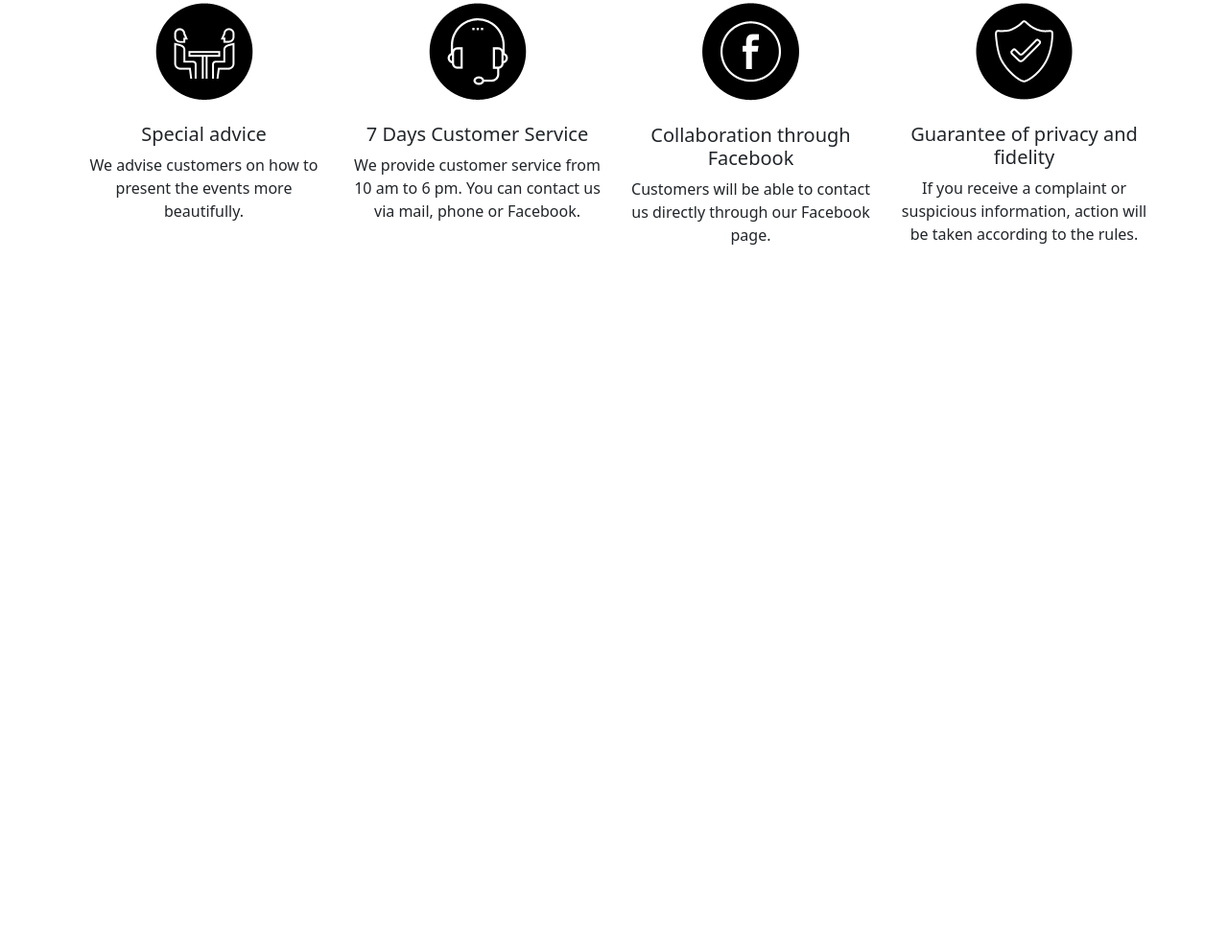
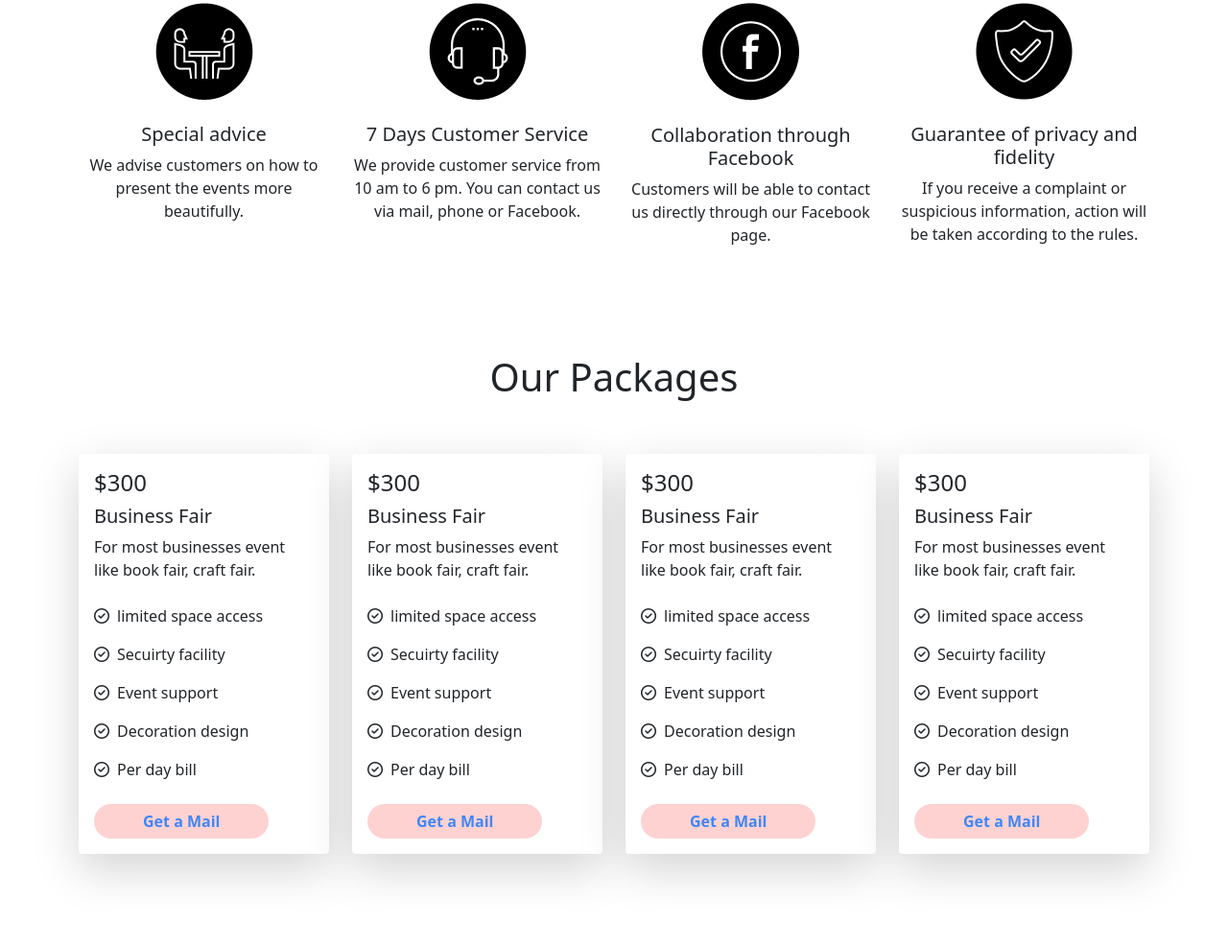
Before and after one commit to mdrashadul-rimon/event-management, a plain HTML site: page index.html in a window 1280 px wide. Shown: the part 716-1702 px from the top of the page at 96% size. Before the commit the page ends 1037 px from the top, so only its background shows below. Drawn offline with nearby package versions, Linux system fonts and the light colour scheme.

Commit message:
packges added

```diff
--- a/css/style.css
+++ b/css/style.css
@@ -28,3 +28,12 @@
     border-radius: 5px;
     font-weight: 600;
 }
+.button-style-2{
+    background-color: #ff6b6b4d;
+    padding: 5px 50px;
+    color: #3F87F5;
+    font-weight: 600;
+}
+.custom-color-1{
+    color: #F496D1;
+}
--- a/index.html
+++ b/index.html
@@ -8,6 +8,8 @@
     <title>Notion Convention Center</title>
     <!-- bootstrap link-->
     <link href="https://cdn.jsdelivr.net/npm/bootstrap@5.1.3/dist/css/bootstrap.min.css" rel="stylesheet" integrity="sha384-1BmE4kWBq78iYhFldvKuhfTAU6auU8tT94WrHftjDbrCEXSU1oBoqyl2QvZ6jIW3" crossorigin="anonymous">
+    <!-- font-awesome -->
+    <script src="https://kit.fontawesome.com/a4093314a2.js" crossorigin="anonymous"></script>
     <!-- custom stylesheet -->
     <link rel="stylesheet" href="css/style.css">
 </head>
@@ -138,19 +140,119 @@
             </div>
           </div>
         </div>
-        <div class="toast align-items-center" role="alert" aria-live="assertive" aria-atomic="true">
-          <div class="d-flex">
-            <div class="toast-body">
-            Hello, world! This is a toast message.
-           </div>
-            <button type="button" class="btn-close me-2 m-auto" data-bs-dismiss="toast" aria-label="Close"></button>
+      </section>
+
+      <!-- Our packages section -->
+      <section class="py-5">
+        <div class="container">
+          <h1 class="text-center pb-5">Our Packages</h1>
+          <div class="row row-cols-lg-4 row-cols-md-2 row-cols-1 gy-5 pb-5">
+            <div class="col"><div class="card border-0 shadow-lg">
+              <div class="card-body">
+                <h4 class="card-title">$300</h4>
+                <h5 class="card-title">Business Fair</h5>
+                <p class="card-text">For most businesses event like book fair, craft fair.</p>
+              </div>
+              <ul class="list-group list-group-flush custom-color-1">
+                <li class="list-group-item border-0">
+                  <i class="far fa-check-circle pe-2"></i>limited space access</li>
+                <li class="list-group-item border-0">
+                  <i class="far fa-check-circle pe-2"></i>Secuirty facility</li>
+                <li class="list-group-item border-0">
+                  <i class="far fa-check-circle pe-2"></i>Event support</li>
+                <li class="list-group-item border-0">
+                  <i class="far fa-check-circle pe-2"></i>Decoration design</li>
+                <li class="list-group-item border-0">
+                  <i class="far fa-check-circle pe-2"></i>Per day bill</li>
+              </ul>
+              <div class="card-body">
+                <a href="#" class="card-link">
+                  <button type="button" class="btn rounded-pill button-style-2">Get a Mail</button>
+                </a>
+              </div>
+            </div></div>
+            <div class="col"><div class="card border-0 shadow-lg">
+              <div class="card-body">
+                <h4 class="card-title">$300</h4>
+                <h5 class="card-title">Business Fair</h5>
+                <p class="card-text">For most businesses event like book fair, craft fair.</p>
+              </div>
+              <ul class="list-group list-group-flush custom-color-1">
+                <li class="list-group-item border-0">
+                  <i class="far fa-check-circle pe-2"></i>limited space access</li>
+                <li class="list-group-item border-0">
+                  <i class="far fa-check-circle pe-2"></i>Secuirty facility</li>
+                <li class="list-group-item border-0">
+                  <i class="far fa-check-circle pe-2"></i>Event support</li>
+                <li class="list-group-item border-0">
+                  <i class="far fa-check-circle pe-2"></i>Decoration design</li>
+                <li class="list-group-item border-0">
+                  <i class="far fa-check-circle pe-2"></i>Per day bill</li>
+              </ul>
+              <div class="card-body">
+                <a href="#" class="card-link">
+                  <button type="button" class="btn rounded-pill button-style-2">Get a Mail</button>
+                </a>
+              </div>
+            </div></div>
+            <div class="col"><div class="card border-0 shadow-lg">
+              <div class="card-body">
+                <h4 class="card-title">$300</h4>
+                <h5 class="card-title">Business Fair</h5>
+                <p class="card-text">For most businesses event like book fair, craft fair.</p>
+              </div>
+              <ul class="list-group list-group-flush custom-color-1">
+                <li class="list-group-item border-0">
+                  <i class="far fa-check-circle pe-2"></i>limited space access</li>
+                <li class="list-group-item border-0">
+                  <i class="far fa-check-circle pe-2"></i>Secuirty facility</li>
+                <li class="list-group-item border-0">
+                  <i class="far fa-check-circle pe-2"></i>Event support</li>
+                <li class="list-group-item border-0">
+                  <i class="far fa-check-circle pe-2"></i>Decoration design</li>
+                <li class="list-group-item border-0">
+                  <i class="far fa-check-circle pe-2"></i>Per day bill</li>
+              </ul>
+              <div class="card-body">
+                <a href="#" class="card-link">
+                  <button type="button" class="btn rounded-pill button-style-2">Get a Mail</button>
+                </a>
+              </div>
+            </div></div>
+            <div class="col"><div class="card border-0 shadow-lg">
+              <div class="card-body">
+                <h4 class="card-title">$300</h4>
+                <h5 class="card-title">Business Fair</h5>
+                <p class="card-text">For most businesses event like book fair, craft fair.</p>
+              </div>
+              <ul class="list-group list-group-flush border-0 custom-color-1">
+                <li class="list-group-item border-0">
+                  <i class="far fa-check-circle pe-2"></i>limited space access</li>
+                <li class="list-group-item border-0">
+                  <i class="far fa-check-circle pe-2"></i>Secuirty facility</li>
+                <li class="list-group-item border-0">
+                  <i class="far fa-check-circle pe-2"></i>Event support</li>
+                <li class="list-group-item border-0">
+                  <i class="far fa-check-circle pe-2"></i>Decoration design</li>
+                <li class="list-group-item border-0">
+                  <i class="far fa-check-circle pe-2"></i>Per day bill</li>
+              </ul>
+              <div class="card-body">
+                <a href="#" class="card-link">
+                  <button type="button" class="btn rounded-pill button-style-2">Get a Mail</button>
+                </a>
+              </div>
+            </div></div>
           </div>
         </div>
+
+
+
+
 
       </section>
     </main>
 
-
     <script src="https://cdn.jsdelivr.net/npm/bootstrap@5.1.3/dist/js/bootstrap.bundle.min.js" integrity="sha384-ka7Sk0Gln4gmtz2MlQnikT1wXgYsOg+OMhuP+IlRH9sENBO0LRn5q+8nbTov4+1p" crossorigin="anonymous"></script>
 </body>
 </html>
```
